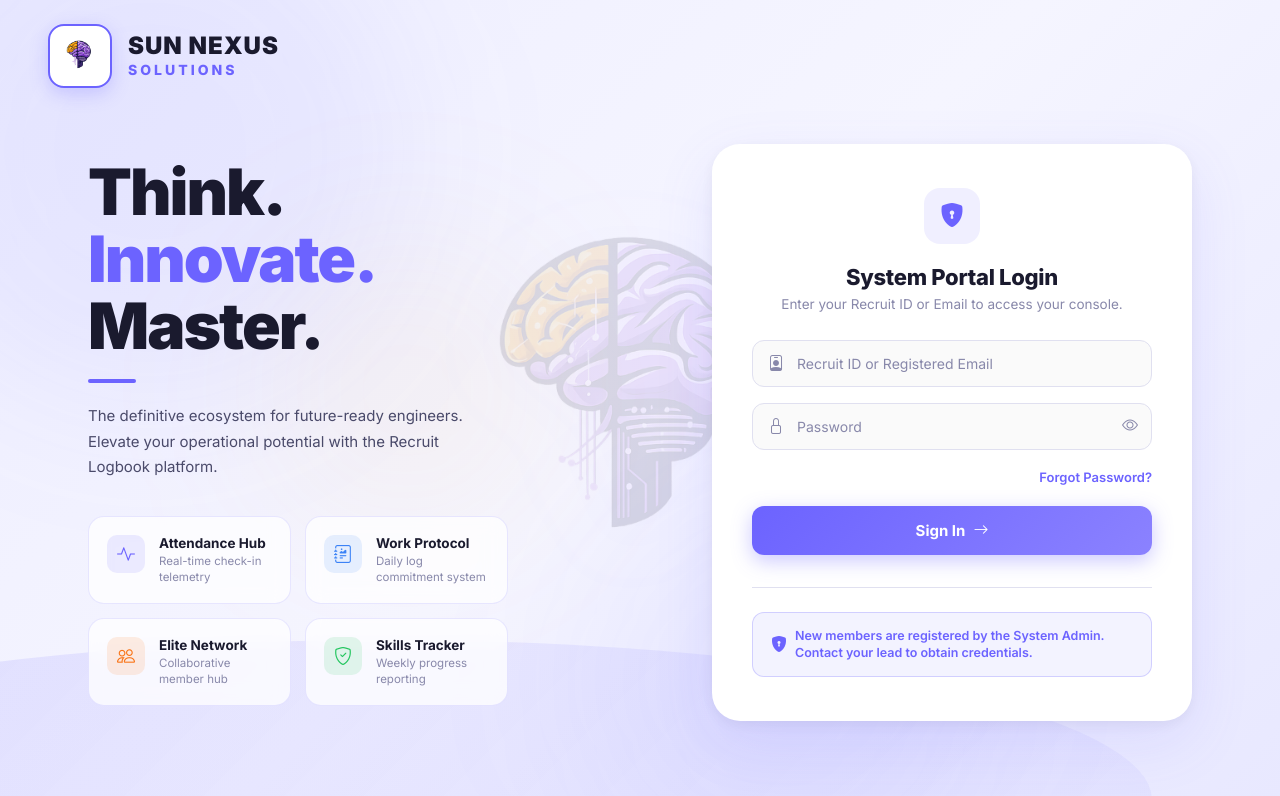
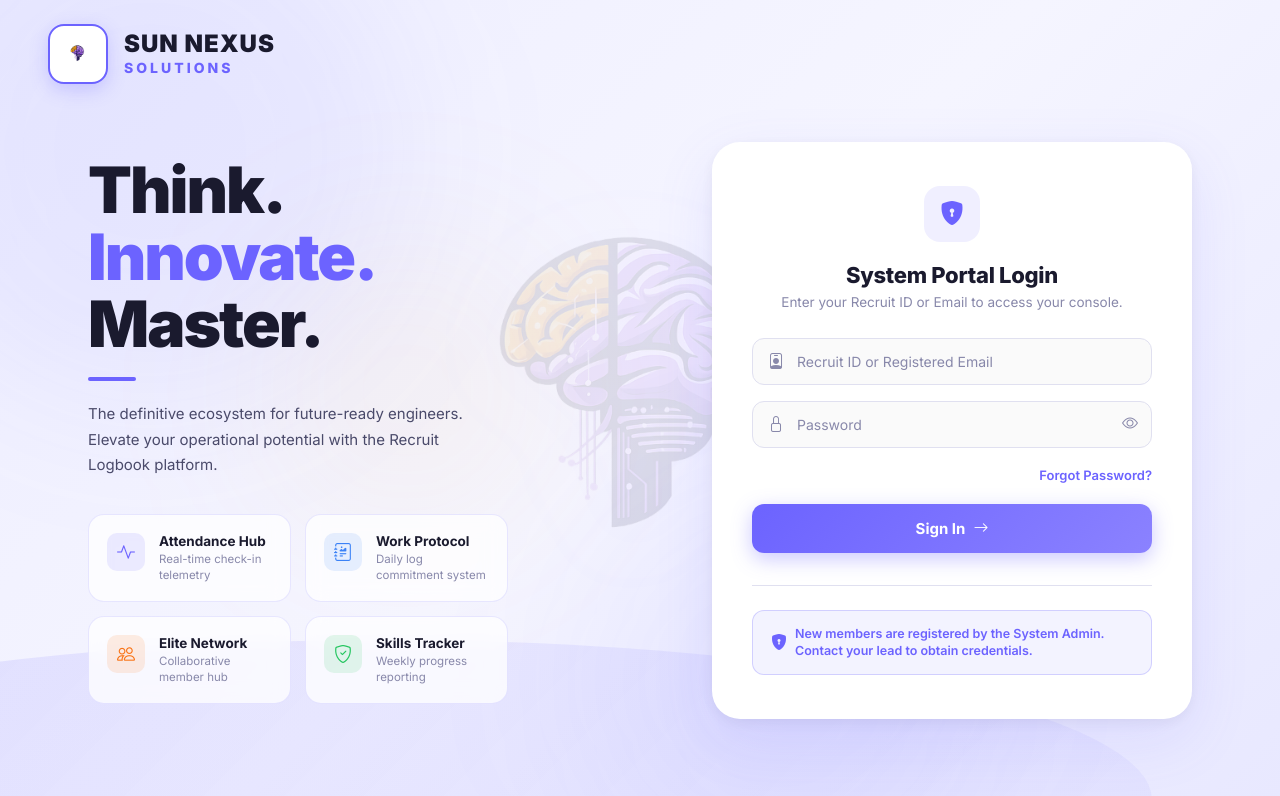
Before and after one commit to sunnexussolutions/Recruit-log-book, a website: page index.html in a window 1280 px wide. Drawn offline with nearby package versions, Linux system fonts and the light colour scheme.

Commit message:
Fix absolute image path for Vercel asset loading

```diff
--- a/index.html
+++ b/index.html
@@ -445,13 +445,13 @@
   <div class="wave-bottom"></div>
 
   <!-- Brain watermark image -->
-  <img src="assets/sun-nexus-logo.png" alt="Brain Watermark" class="brain-watermark" style="position: fixed; top: 50%; left: 50%; transform: translate(-50%, -50%); width: 850px; max-width: 90vw; opacity: 0.14; pointer-events: none; z-index: 0; mix-blend-mode: multiply; filter: drop-shadow(0 10px 30px rgba(108,99,255,0.15));" />
+  <img src="/assets/sun-nexus-logo.png" alt="Brain Watermark" class="brain-watermark" style="position: fixed; top: 50%; left: 50%; transform: translate(-50%, -50%); width: 850px; max-width: 90vw; opacity: 0.12; pointer-events: none; z-index: 0; mix-blend-mode: multiply; filter: drop-shadow(0 10px 30px rgba(108,99,255,0.15));" />
 
   <!-- Top brand -->
   <div class="topbar">
     <div style="display: flex !important; flex-direction: row !important; align-items: center !important; gap: 16px !important;">
-      <div style="width: 64px; height: 64px; min-width: 64px; border: 2.5px solid #6c63ff; border-radius: 16px; display: flex; align-items: center; justify-content: center; background: #ffffff; box-shadow: 0 6px 18px rgba(108,99,255,0.25); flex-shrink: 0; overflow: hidden; position: relative;">
-        <img src="assets/sun-nexus-logo.png" alt="Sun Nexus Solutions Logo" style="width: 135%; height: 135%; max-width: none; max-height: none; object-fit: contain; position: absolute; top: 50%; left: 50%; transform: translate(-50%, -50%); mix-blend-mode: multiply;" />
+      <div style="width: 60px; height: 60px; min-width: 60px; border: 2.5px solid #6c63ff; border-radius: 16px; display: flex; align-items: center; justify-content: center; background: #ffffff; box-shadow: 0 6px 18px rgba(108,99,255,0.25); flex-shrink: 0; overflow: hidden; padding: 6px;">
+        <img src="/assets/sun-nexus-logo.png" alt="Sun Nexus Solutions Logo" style="width: 100%; height: 100%; object-fit: contain; display: block;" />
       </div>
       <div class="brand-text d-flex flex-column justify-content-center">
         <div class="brand-name" style="font-size: 24px; font-weight: 900; color: #1a1a2e; letter-spacing: 1px; line-height: 1.0; white-space: nowrap;">SUN NEXUS</div>
```
Also changed, not shown: login.html (+3 -3 lines), www/index.html (+3 -3 lines), www/login.html (+3 -3 lines).
